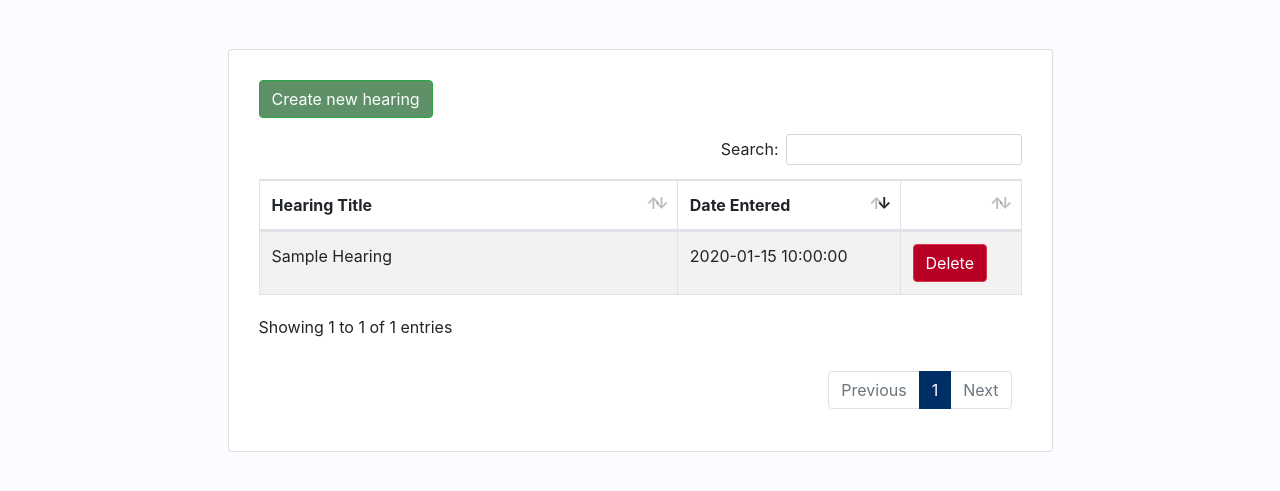
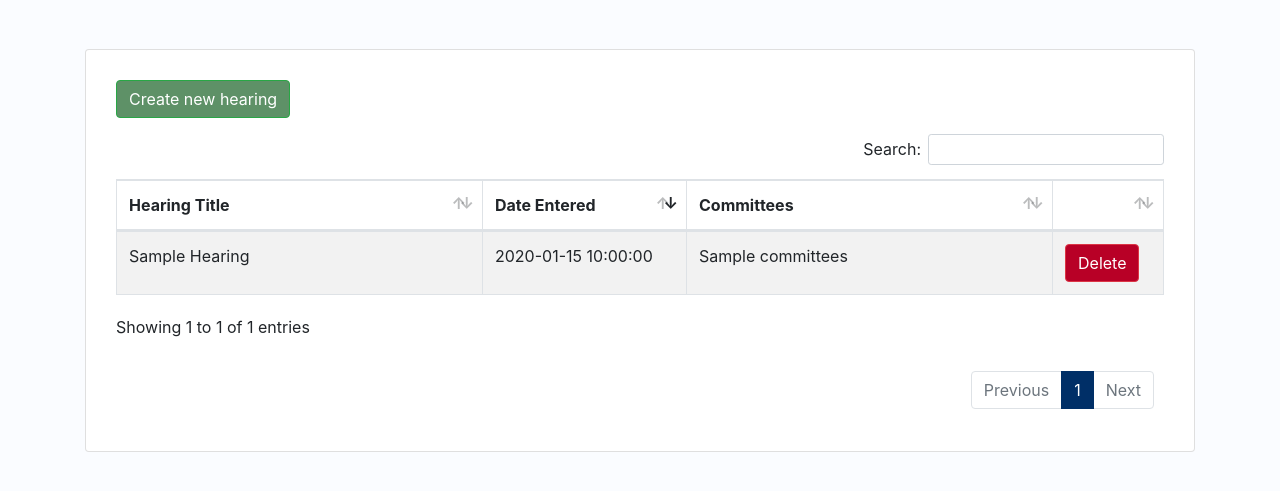
Before and after one commit to datamade/committee-oversight, a Django app: template committeeoversightapp/templates/list.html in a window 1280 px wide. Shown: the part 66-557 px from the top of the page. Run offline with Django 3.2, Linux system fonts and the light colour scheme; the template is opened without the code that fills it: most values are stand-ins (such as "Sample title", 1, 10 or a date in 2020); some libraries are stand-ins or nearby versions.

Commit message:
Add committees to list view and adjust styling to accomodate

```diff
--- a/committeeoversightapp/static/css/custom.css
+++ b/committeeoversightapp/static/css/custom.css
@@ -105,8 +105,8 @@ input[type='checkbox'] {
   margin-top: 40px;
 }
 
-#hearing-title-col {
-  width: 55%;
+.hearing-title-col {
+  width: 35%;
 }
 
 #hearing-table_paginate {
--- a/committeeoversightapp/templates/base.html
+++ b/committeeoversightapp/templates/base.html
@@ -58,10 +58,8 @@
 
     <div class="container">
       <div class="row justify-content-center">
-        <div class="col col-lg-9">
           {% block content %}
           {% endblock %}
-        </div>
       </div>
     </div>
   </body>
--- a/committeeoversightapp/templates/create.html
+++ b/committeeoversightapp/templates/create.html
@@ -3,6 +3,7 @@
 {% load static %}
 
 {% block content %}
+<div class="col col-lg-9">
 <script type="text/javascript">
     $(document).ready(function() {
       $('.basic-multiple').select2();
@@ -65,5 +66,5 @@
 
   </form>
 </div>
-
+</div>
 {% endblock %}
--- a/committeeoversightapp/templates/delete.html
+++ b/committeeoversightapp/templates/delete.html
@@ -1,6 +1,7 @@
 {% extends 'base.html' %}
 
 {% block content %}
+<div class="col col-lg-9">
 <div class="hearing-form card">
   <h1>Delete Hearing Record</h1>
   <div class="float-right confirm-delete">
@@ -24,5 +25,6 @@
  </form>
 
 </div>
+</div>
 
 {% endblock %}
--- a/committeeoversightapp/templates/list.html
+++ b/committeeoversightapp/templates/list.html
@@ -1,6 +1,7 @@
 {% extends 'base.html' %}
 
 {% block content %}
+<div class="col">
 <div class="hearing-form card">
 
  <p><a href="/" class="btn btn-success">Create new hearing</a></p>
@@ -8,8 +9,9 @@
  <table class="table table-striped table-bordered" id="hearing-table">
   <thead>
     <tr>
-      <th scope="col" id="hearing-title-col">Hearing Title</th>
+      <th scope="col" class="hearing-title-col">Hearing Title</th>
       <th scope="col">Date Entered</th>
+      <th scope="col" class="hearing-title-col">Committees</th>
       <th scope="col"></th>
     </tr>
   </thead>
@@ -18,6 +20,7 @@
     <tr>
       <td>{{hearing.name | title}}</td>
       <td>{{hearing.created_at | date:"Y-m-d H:i:s"}}</td>
+      <td>{{hearing.committees}}</td>
       <td>
         <a href="/delete/{{hearing.pk}}" class="btn btn-danger">
           Delete
@@ -28,6 +31,7 @@
   </tbody>
   </table>
 
+</div>
 </div>
 
 <script>
--- a/committeeoversightapp/templates/registration/logged_out.html
+++ b/committeeoversightapp/templates/registration/logged_out.html
@@ -1,8 +1,10 @@
 {% extends "base.html" %}
 
 {% block content %}
+<div class="col col-lg-9">
 <div class="hearing-form card">
   <p>Logged out!</p>
   <a href="{% url 'login'%}">Click here to login again.</a>
 </div>
+</div>
 {% endblock %}
--- a/committeeoversightapp/templates/registration/login.html
+++ b/committeeoversightapp/templates/registration/login.html
@@ -2,6 +2,7 @@
 {% load crispy_forms_tags %}
 
 {% block content %}
+<div class="col col-lg-9">
 <div class="hearing-form card">
   {% if form.errors %}
     <p>Your username and password didn't match. Please try again.</p>
@@ -32,4 +33,5 @@
   </div>
   </form>
 </div>
+</div>
 {% endblock %}
--- a/committeeoversightapp/templates/success.html
+++ /dev/null
@@ -1,6 +0,0 @@
-{% extends 'base.html' %}
-{% load crispy_forms_tags %}
-
-{% block content %}
-<h1>Success!</h1>
-{% endblock %}
```
Also changed, not shown: committeeoversightapp/templates/detail.html (+16 -7 lines), committeeoversightapp/views.py (+9 -1 lines).
